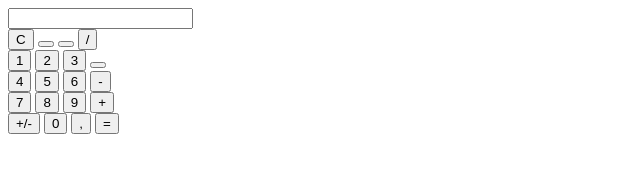
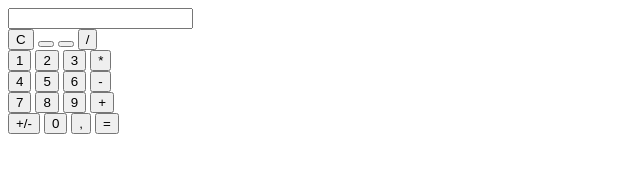
Before and after one commit to okaypavel/kalkulator, a plain HTML site: page index.html in a window 1280 px wide. Shown: the full height of the page, 0-640 px from the left. Drawn offline with Linux system fonts and the light colour scheme.

Commit message:
kalkulator

```diff
--- a/index.html
+++ b/index.html
@@ -18,7 +18,7 @@
         <button>1</button>
         <button>2</button>
         <button>3</button>
-        <button></button>
+        <button>*</button>
     </div>
     <div>
         <button>4</button>
```
